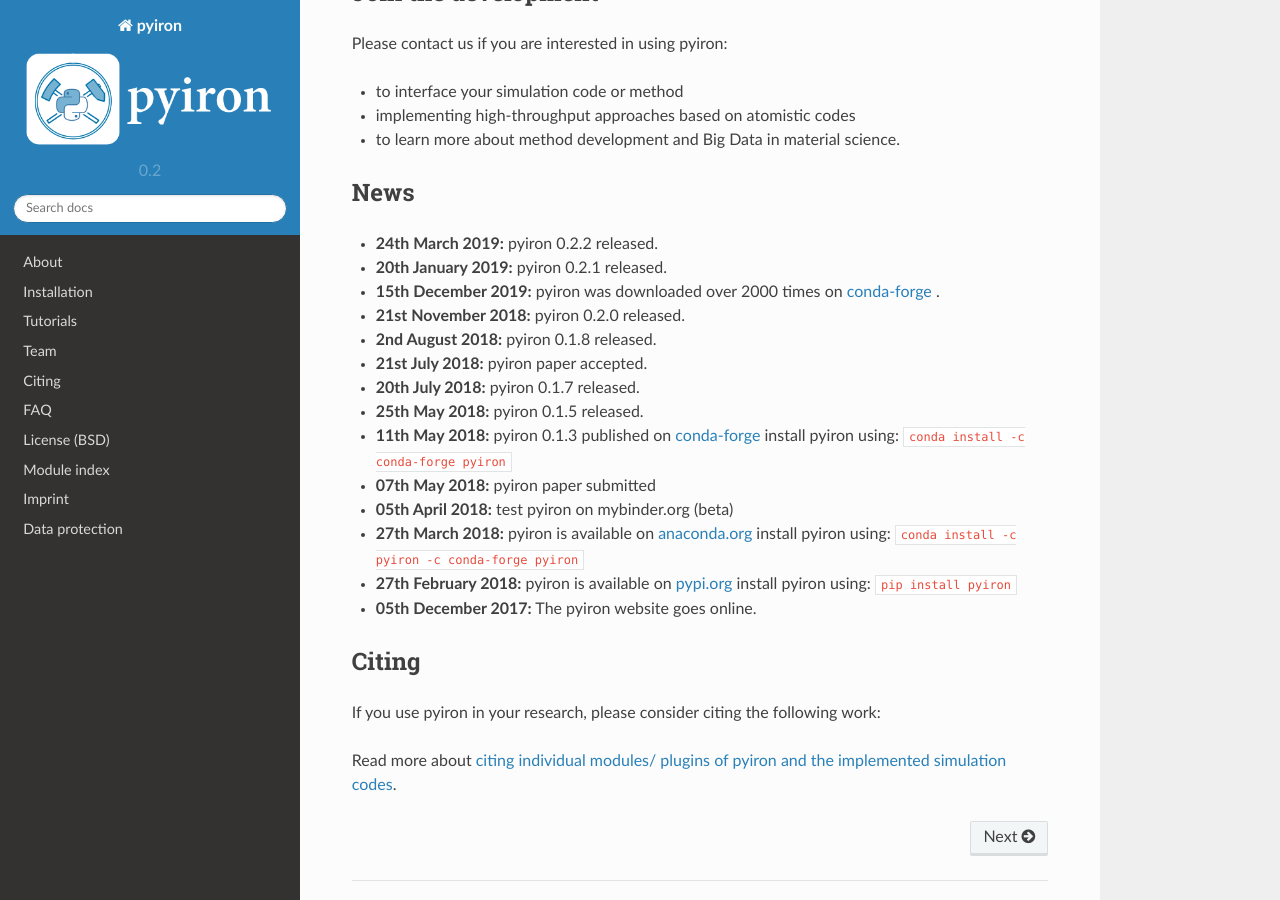
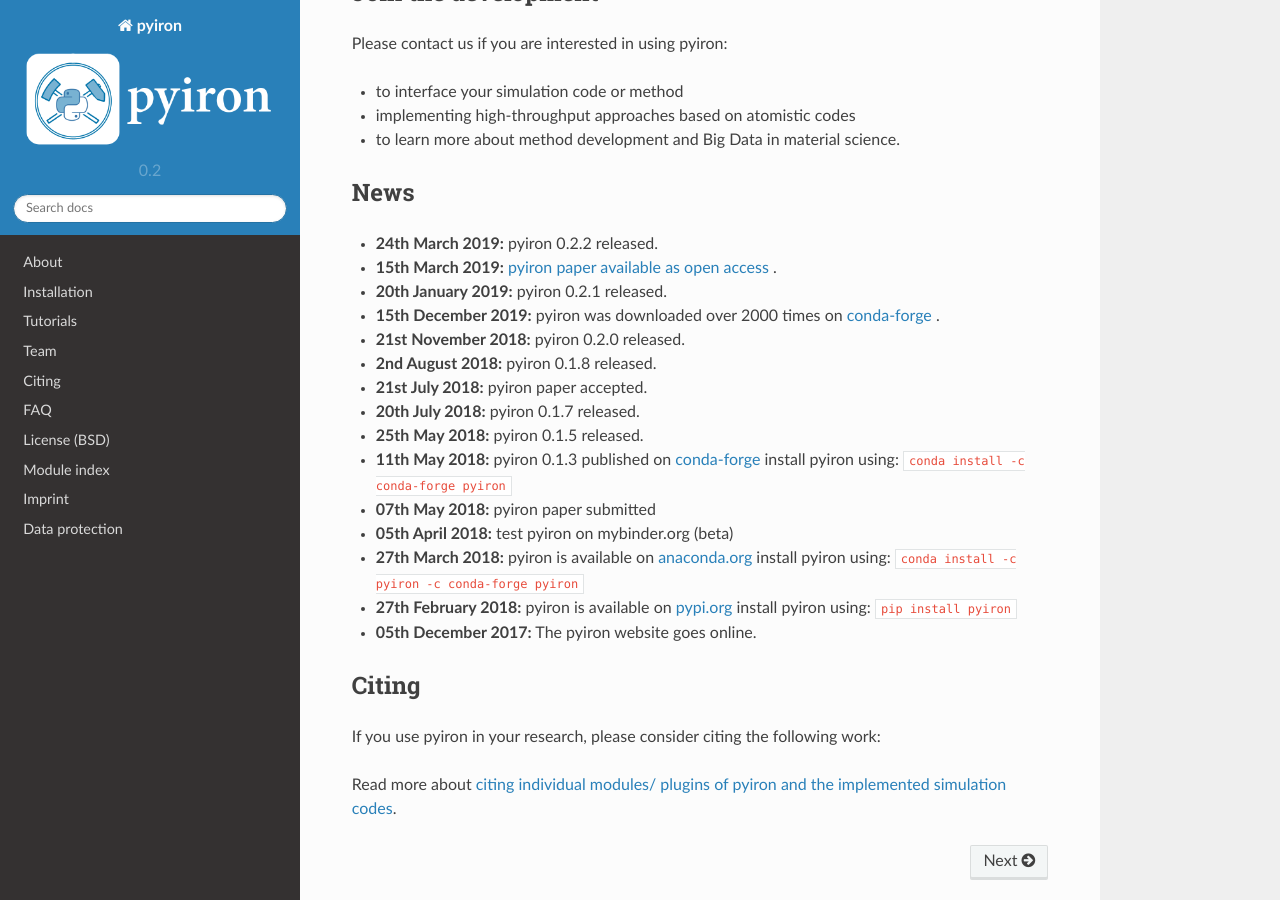
Before and after one commit to pyiron/pyiron, a Sphinx documentation site: the page built from docs/index.rst, in a window 1280 px wide and 900 px high, scrolled down 1408 px. Built offline with Sphinx 7.4.7 and the Read the Docs theme 2.0.0, drawn with Linux system fonts in a browser that asks for light colours; pages that are not in the unit, such as notebooks, are missing from menus.

Commit message:
Update index.rst

```diff
--- a/docs/index.rst
+++ b/docs/index.rst
@@ -69,6 +69,7 @@ Please contact us if you are interested in using pyiron:
 News
 ****
 * **24th March 2019:** pyiron 0.2.2 released.
+* **15th March 2019:** `pyiron paper available as open access <https://doi.org/10.1016/j.commatsci.2018.07.043>`_ .
 * **20th January 2019:** pyiron 0.2.1 released.
 * **15th December 2019:** pyiron was downloaded over 2000 times on `conda-forge <https://anaconda.org/conda-forge/pyiron/>`_ .
 * **21st November 2018:** pyiron 0.2.0 released.
```
